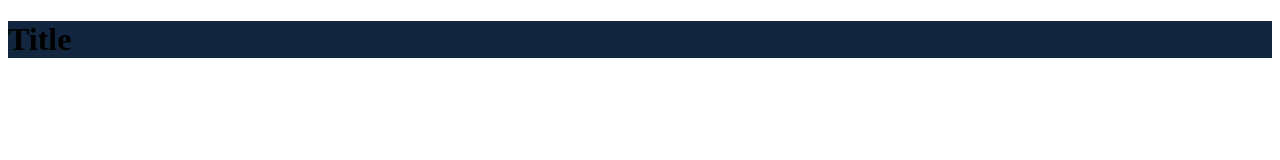
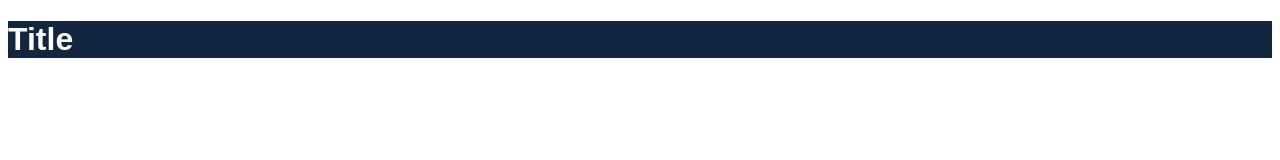
Before and after one commit to jefelewis/gov-hub, a React (Create React App) app in the folder client/: page / in a window 1280 px wide. Shown: the top 160 px of the page. Built offline with nearby package versions, Linux system fonts and the light colour scheme; the HTML template or start-up script is replaced by a standard one.

Commit message:
[Dev] Adding styles

```diff
--- a/client/src/css/styles.css
+++ b/client/src/css/styles.css
@@ -1,10 +1,10 @@
 /* Main Application */
 #main {
   background-color: #12263F;
+  font-family: Arial, Helvetica, sans-serif;
+  color: #ffffff;
 }
 
 h1 {
   font: bold;
-  font-color: #000000;
-
 }
```
